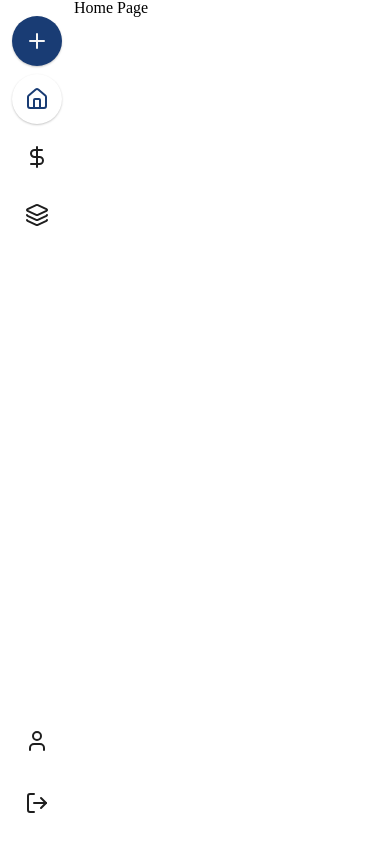
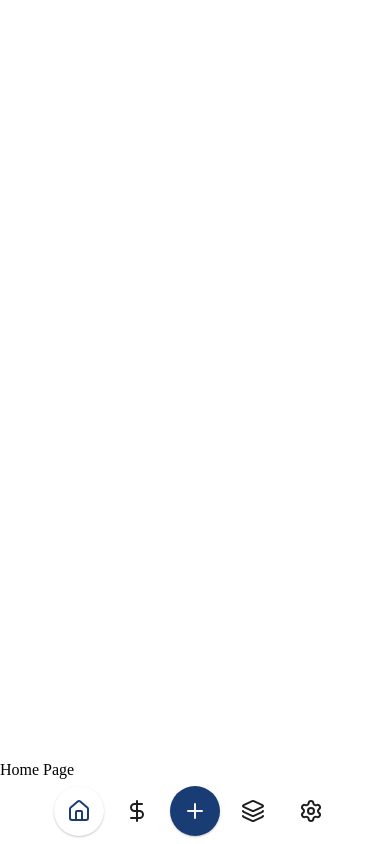
Before and after one commit to PoeNaConta/poe-na-conta-front, a React (Vite) app: page / in a window 390 px wide. Built offline with nearby package versions, Linux system fonts and the light colour scheme; sample sign-in values are in the browser's storage.

Commit message:
feat: make sidebar responsive

```diff
--- a/src/components/sidebar/index.tsx
+++ b/src/components/sidebar/index.tsx
@@ -9,12 +9,16 @@ import {
   LayersIcon,
   UserIcon,
   LogOutIcon,
+  SettingsIcon,
 } from 'lucide-react';
 import { useCallback, useState } from 'react';
 import AddTransactionCard from '@components/add-transaction-card';
+import './sidebar.css';
 
 export default function Sidebar() {
   const [isAddTransactionOpen, setIsAddTransactionOpen] = useState(false);
+
+  const baseClass = 'lds--sidebar';
 
   const handleToggleAddTransaction = useCallback(() => {
     setIsAddTransactionOpen((previousIsOpen) => !previousIsOpen);
@@ -26,8 +30,14 @@ export default function Sidebar() {
         <AddTransactionCard handleCancel={handleToggleAddTransaction} />
       </Modal>
 
-      <Stack justify="between" paddingInline="md" paddingBlock="lg">
-        <Stack space="sm">
+      <Stack
+        as="aside"
+        justify="between"
+        paddingInline="md"
+        paddingBlock="lg"
+        className={baseClass}
+      >
+        <Stack space="sm" className={`${baseClass}__main-items`}>
           <IconButton
             primary
             icon={<PlusIcon />}
@@ -49,13 +59,19 @@ export default function Sidebar() {
           </IconLink>
         </Stack>
 
-        <Stack space="md">
+        <Stack space="md" className={`${baseClass}__secondary-items`}>
           <IconLink icon={<UserIcon />} to="/profile">
             Perfil
           </IconLink>
 
           <IconButton icon={<LogOutIcon />}>Sair</IconButton>
         </Stack>
+
+        <Stack space="md" className={`${baseClass}__tertiary-items`}>
+          <IconLink icon={<SettingsIcon />} to="/profile">
+            Config
+          </IconLink>
+        </Stack>
       </Stack>
     </>
   );
--- /dev/null
+++ b/src/components/sidebar/sidebar.css
@@ -0,0 +1,94 @@
+.lds--sidebar__tertiary-items {
+  display: none;
+}
+
+@media screen and (max-width: 768px) {
+  .lds--sidebar.lds--sidebar {
+    width: 100%;
+    flex-direction: row;
+  }
+
+  .lds--sidebar__main-items,
+  .lds--sidebar__secondary-items {
+    flex-direction: row;
+  }
+}
+
+@media screen and (min-width: 480px) and (max-width: 768px) {
+  .lds--sidebar button.lds--icon-button:hover,
+  .lds--sidebar .lds--icon-button:hover,
+  .lds--sidebar .lds--icon-button:hover .lds--icon-button--title {
+    display: flex;
+    position: unset;
+    padding-inline: var(--lds-spacing-md);
+    width: unset;
+    text-decoration: none;
+  }
+
+  .lds--sidebar .lds--icon-button.lds--icon-button--active:hover {
+    box-shadow: 0px 1px 2px
+      color-mix(in srgb, var(--lds-color-dark), transparent 75%);
+  }
+
+  .lds--sidebar
+    .lds--icon-button.lds--icon-button--active
+    .lds--icon-button--title {
+    box-shadow: none;
+  }
+
+  button.lds--icon-button .lds--icon-button--title,
+  .lds--sidebar .lds--icon-button--title {
+    display: none;
+  }
+
+  .lds--sidebar .lds--icon-button--title {
+    display: flex;
+  }
+}
+
+@media screen and (max-width: 480px) {
+  .lds--stack:has(> .lds--sidebar) {
+    flex-wrap: nowrap;
+    flex-direction: column-reverse;
+  }
+
+  .lds--sidebar.lds--sidebar {
+    gap: var(--lds-spacing-sm);
+    justify-content: center;
+    padding: 0px !important;
+    padding-block: var(--lds-spacing-sm) !important;
+  }
+
+  .lds--sidebar .lds--icon-button--title,
+  .lds--sidebar .lds--icon-button--title:hover {
+    display: none;
+  }
+
+  .lds--sidebar__main-items :nth-child(1) {
+    order: 2;
+  }
+
+  .lds--sidebar__main-items :nth-child(1) {
+    order: 2;
+  }
+
+  .lds--sidebar__main-items :nth-child(2) {
+    order: 1;
+  }
+
+  .lds--sidebar__main-items :nth-child(3) {
+    order: 1;
+  }
+
+  .lds--sidebar__main-items :nth-child(4) {
+    order: 3;
+  }
+
+  .lds--sidebar__secondary-items {
+    display: none;
+  }
+
+  .lds--sidebar__tertiary-items {
+    display: flex;
+  }
+}
--- a/src/components/stack/index.tsx
+++ b/src/components/stack/index.tsx
@@ -13,6 +13,8 @@ export default function Stack({
   children,
   fullWidth,
   fullHeight,
+  style,
+  className: newClasses,
   ...rest
 }: StackProps) {
   const base = 'lds--stack';
@@ -40,12 +42,15 @@ export default function Stack({
   };
 
   const className = removeSpaces(
-    `${base} ${getWrapModifier()} ${getFullHeightModifier()} ${getFullWidthModifier()} ${base}--space-${space} ${base}--direction--${direction} ${base}--align-${align} ${base}--justify-${justify}`,
+    `${base} ${getWrapModifier()} ${getFullHeightModifier()} ${getFullWidthModifier()} ${base}--space-${space} ${base}--direction--${direction} ${base}--align-${align} ${base}--justify-${justify} ${newClasses ?? ''}`,
   );
 
   return createElement(
     element,
-    { className, style: getPaddingStyle() },
+    {
+      className,
+      style: { ...getPaddingStyle(), ...(style as Record<string, string>) },
+    },
     children,
   );
 }
--- a/src/components/stack/stack.css
+++ b/src/components/stack/stack.css
@@ -42,7 +42,7 @@
 }
 
 .lds--stack.lds--stack--direction--column {
-  flex-direction: column;
+  flex-direction: column default;
 }
 
 .lds--stack.lds--stack--direction--column-reverse {
--- a/src/pages/_with-sidebar-layout/layout.tsx
+++ b/src/pages/_with-sidebar-layout/layout.tsx
@@ -11,7 +11,13 @@ export const Route = createFileRoute('/_with-sidebar-layout')({
 
 function RouteComponent() {
   return (
-    <Stack direction="row" space="none" align="stretch" fullHeight>
+    <Stack
+      direction="row"
+      space="none"
+      align="stretch"
+      wrap="mobile"
+      fullHeight
+    >
       <Sidebar />
 
       <Outlet />
```
Also changed, not shown: src/components/stack/types.ts (+16 -63 lines), src/utils/global-styles/index.ts (added, +10 -0 lines).
